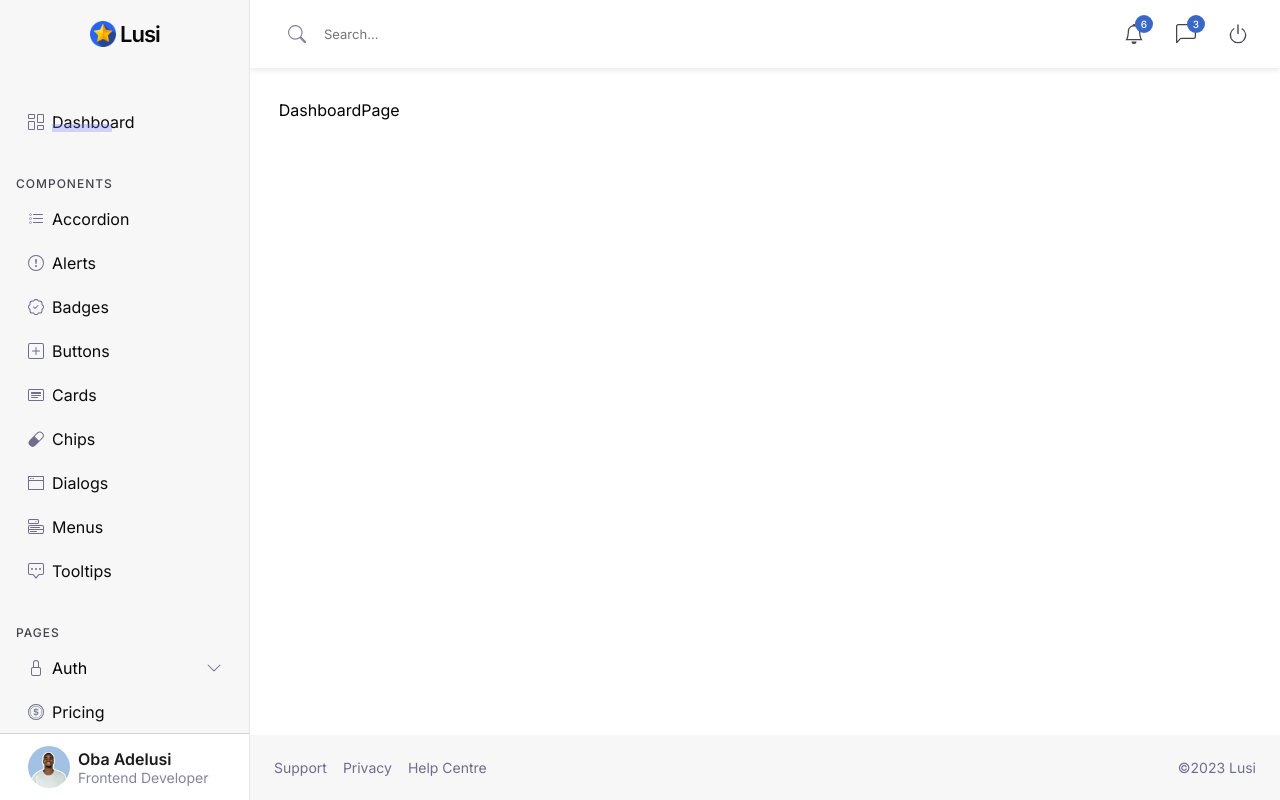
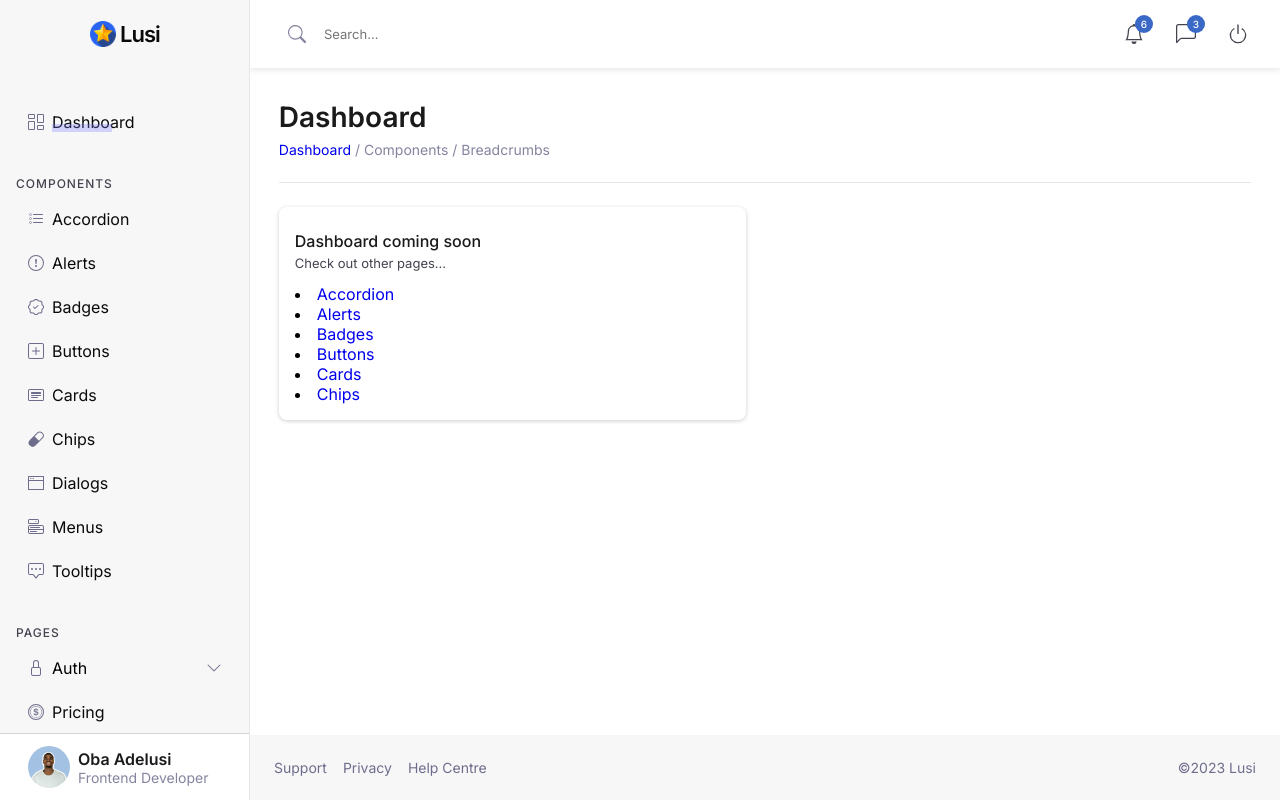
Before and after one commit to obaadelusi/lusi-design, a React (Vite) app: page /dashboard in a window 1280 px wide. Built offline with nearby package versions, Linux system fonts and the light colour scheme.

Commit message:
Coming soon dashboard

```diff
--- a/src/pages/DashboardPage.jsx
+++ b/src/pages/DashboardPage.jsx
@@ -1,5 +1,39 @@
+import PageHeading from "../components/PageHeading";
+
 const DashboardPage = () => {
-  return <div>DashboardPage</div>;
+  return (
+    <div className="DashboardPage">
+      <PageHeading title="Dashboard" />
+      <div className="Page__container">
+        <div className="Page__section-container">
+          <div className="Page__section">
+            <h2>Dashboard coming soon</h2>
+            <p>Check out other pages...</p>
+            <ul style={{ listStyle: "inside" }}>
+              <li>
+                <a href="components/accordion">Accordion</a>
+              </li>
+              <li>
+                <a href="components/alerts">Alerts</a>
+              </li>
+              <li>
+                <a href="components/badges">Badges</a>
+              </li>
+              <li>
+                <a href="components/buttons">Buttons</a>
+              </li>
+              <li>
+                <a href="components/cards">Cards</a>
+              </li>
+              <li>
+                <a href="components/chips">Chips</a>
+              </li>
+            </ul>
+          </div>
+        </div>
+      </div>
+    </div>
+  );
 };
 
 export default DashboardPage;
```
